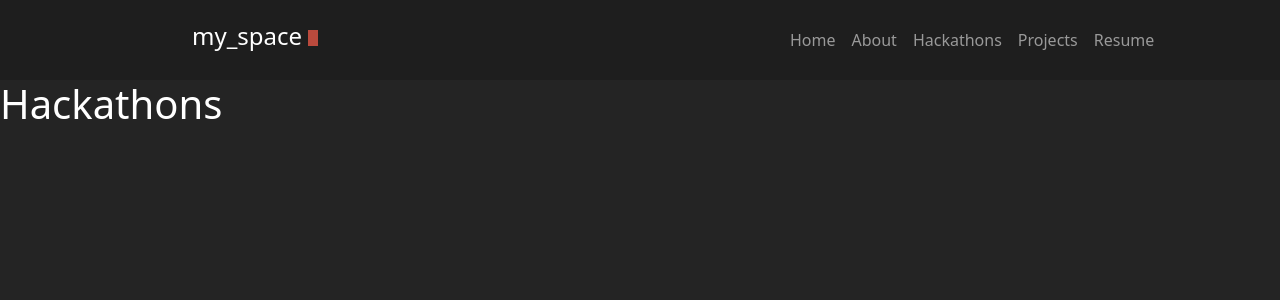
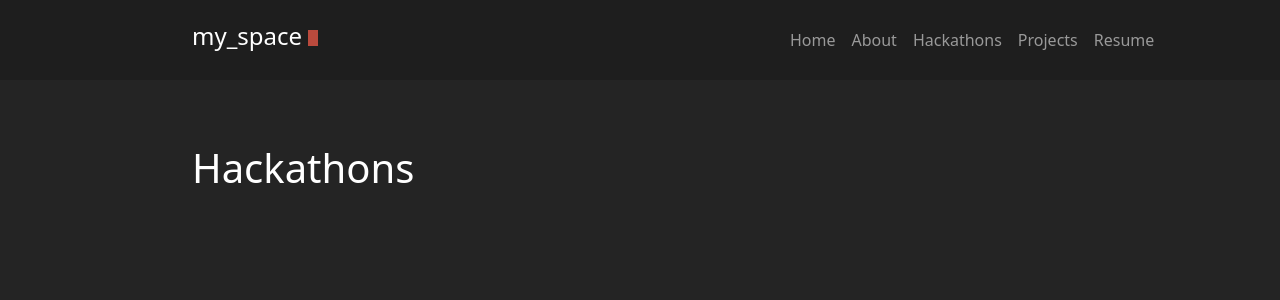
Before and after one commit to Priyanshi5732/priyanshi5732.github.io, a React (Create React App) app: page /Hackathons in a window 1280 px wide. Shown: the top 300 px of the page. Built offline with nearby package versions, Linux system fonts and the light colour scheme.

Commit message:
modified

```diff
--- a/src/components/Projects.js
+++ b/src/components/Projects.js
@@ -4,7 +4,7 @@ import "../styles/Projects.css";
 export default class Projects extends Component{
     render(){
         return (
-        <div className='projects'>Projects</div>
+        <div className='projects'><h1>Projects</h1></div>
         )
     }
 }
--- a/src/styles/About.css
+++ b/src/styles/About.css
@@ -1,9 +1,11 @@
-body {
+.about {
+  width: 100%;
+  height: 90vh;
+  display: flex;
   background-color: rgb(36, 36, 36);
-  color: rgba(255, 255, 255, 0.885);
-  width: 100%;
-  height: calc(100vh - 5rem);
-  display: center;
+  color: white;
   margin: 0 auto;
-  overflow: hidden;
+  padding-top:4rem ;
+  padding-left: 15%;
+  align-items:normal;
 }
--- a/src/styles/Hackathons.css
+++ b/src/styles/Hackathons.css
@@ -5,4 +5,7 @@
   background-color: rgb(36, 36, 36);
   color: white;
   margin: 0 auto;
+  padding-top:4rem ;
+  padding-left: 15%;
+  align-items:normal;
 }
--- a/src/styles/Projects.css
+++ b/src/styles/Projects.css
@@ -1,10 +1,11 @@
 .projects {
-    width: 100%;
+  width: 100%;
   height: 90vh;
   display: flex;
   background-color: rgb(36, 36, 36);
   color: white;
   margin: 0 auto;
-  justify-content: center;
+  padding-top:4rem ;
+  padding-left: 15%;
   align-items:normal;
   }
```
Lines whose indentation alone changed are shown as unchanged.
